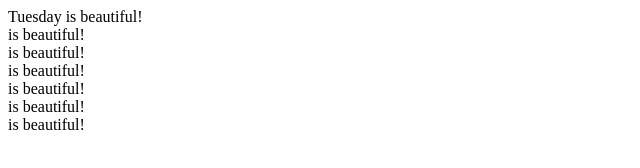
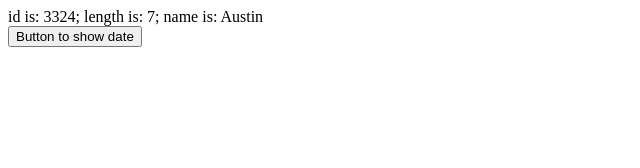
Before and after one commit to PrisonerPrice/JavaScriptNotebook, a plain HTML site: page js-basic/index.html in a window 1280 px wide. Shown: the whole page, without its empty margins (0-640 px from the left). Drawn offline with Linux system fonts and the light colour scheme.

Commit message:
Save work

```diff
--- a/js-basic/index.html
+++ b/js-basic/index.html
@@ -6,6 +6,7 @@
 	<body>
 		<div id="test">
 		</div>
+		<button onclick="showDate()" id="test2">Button to show date</button>
 		<script>
 			alert("hi!");
 			console.error("Log from index.html: log-error, this is not actually an error");
--- a/js-basic/script.js
+++ b/js-basic/script.js
@@ -4,7 +4,12 @@ var apple = "banana";
 
 var array = ["Sunday", "Monday", "Tuesday", "Wednesday", "Thursday", "Friday", "Saturday"];
 
-var myObject = {id: 3324, length: 7, name: "Austin"};
+var myObject = {id: 3324,
+				length: 7,
+				name: "Austin",
+			   	print: function() {
+				   return "id is: " + this.id + "; length is: " + this.length + "; name is: " + this.name;
+			  	}};
 
 var today = null;
 
@@ -32,8 +37,24 @@ switch (new Date().getDay()) {
 		break;
 }
 
-for(var i = 0; i < array.length; i++) {
-	today += " is beautiful!" + "<br>";
+//for(var i = 0; i < array.length; i++) {
+//	today += " is beautiful!" + "<br>";
+//}
+//
+//var j = 0;
+//do {
+//	today += j;
+//	j++;
+//} while (j <= 9);
+//
+//today = fun1(1, 2, 3);
+
+document.getElementById("test").innerHTML = myObject.print();
+
+function fun1(num1, num2, num3) {
+	return num1 * num2 * num3;
 }
 
-document.getElementById("test").innerHTML = today;
+function showDate() {
+	document.getElementById("test2").innerHTML = today;
+}
```
